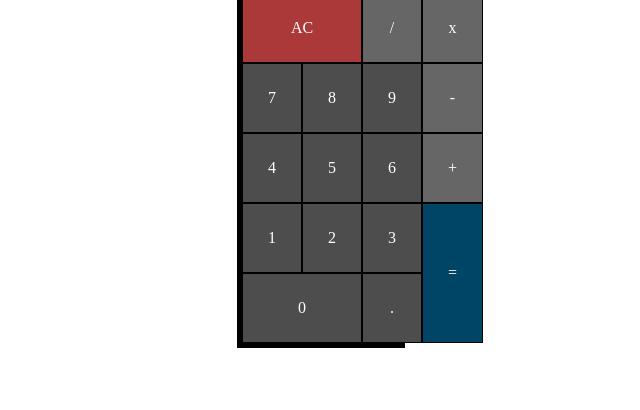
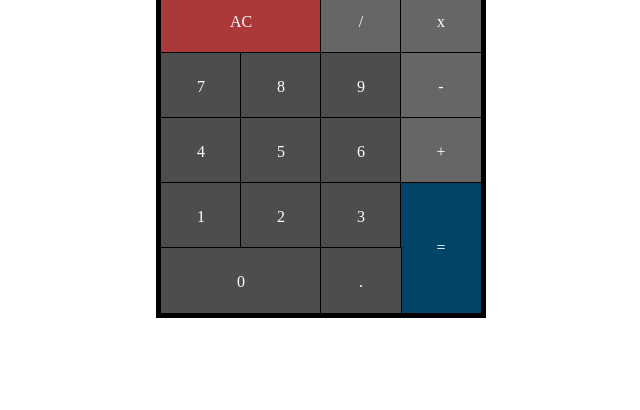
Before and after one commit to richard-graham/js-calculator, a plain HTML site: page index.html in a window 1280 px wide. Shown: the part 390-800 px from the top of the page, without its empty margins (319-959 px from the left). Drawn offline with Linux system fonts and the light colour scheme; files whose address does not match are found by name.

Commit message:
finished calc layout

```diff
--- a/index.html
+++ b/index.html
@@ -13,17 +13,17 @@
             <div class="display-item" id="equation">2 + 2</div>
             <div class="display-item" id="output">10</div>
         </div>
-        <div class="grid-item" id="AC">AC</div>
+        <div class="grid-item" id="clear">AC</div>
         <div class="grid-item" id="divide">/</div>
         <div class="grid-item" id="multiply">x</div>
         <div class="grid-item" id="seven">7</div>
         <div class="grid-item" id="eight">8</div>
         <div class="grid-item" id="nine">9</div>
-        <div class="grid-item" id="minus">-</div>
+        <div class="grid-item" id="subtract">-</div>
         <div class="grid-item" id="four">4</div>
         <div class="grid-item" id="five">5</div>
         <div class="grid-item" id="six">6</div>
-        <div class="grid-item" id="plus">+</div>
+        <div class="grid-item" id="add">+</div>
         <div class="grid-item" id="one">1</div>
         <div class="grid-item" id="two">2</div>
         <div class="grid-item" id="three">3</div>
--- a/style.css
+++ b/style.css
@@ -13,10 +13,10 @@ body {
 .grid-container {
     margin-top: 300px;
     display: grid;
-    grid-template-columns: 1fr 1fr 1fr 1fr;
-    grid-template-rows: 1fr 1fr 1fr 1fr 1fr;
+    grid-template-columns: 80px 80px 80px 80px ;
+    grid-template-rows: 65px 65px 65px 65px 65px 65px ;
     background-color: #2196F3;
-    width: 12.5%;
+    width: 320px;
     padding: 5px;
     background-color: black;
     color: white;
@@ -24,7 +24,7 @@ body {
 
 .grid-item {
     padding: 25px;
-    border: 1px solid black;
+    outline: 1px solid black;
     text-align: center;
     background-color: #4D4D4D;
 }
@@ -52,7 +52,7 @@ body {
     font-family: digital;
 }
 
-#AC {
+#clear {
     grid-column: 1 / 3;
     background-color: #AC3939;
 }
@@ -70,6 +70,6 @@ body {
     grid-column: 1 / 3;
 }
 
-#divide, #multiply, #minus, #plus {
+#divide, #multiply, #subtract, #add {
     background-color: #666666;
 }
```
